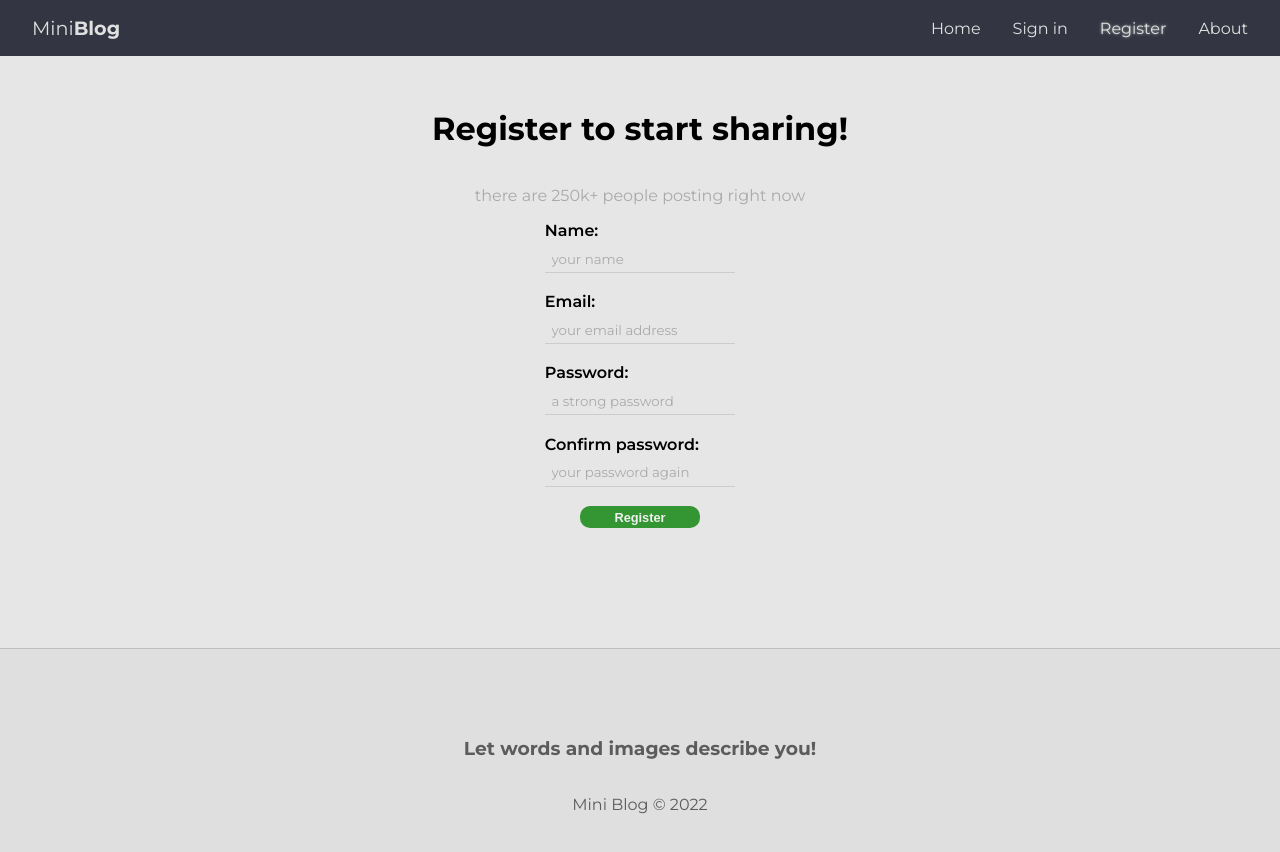
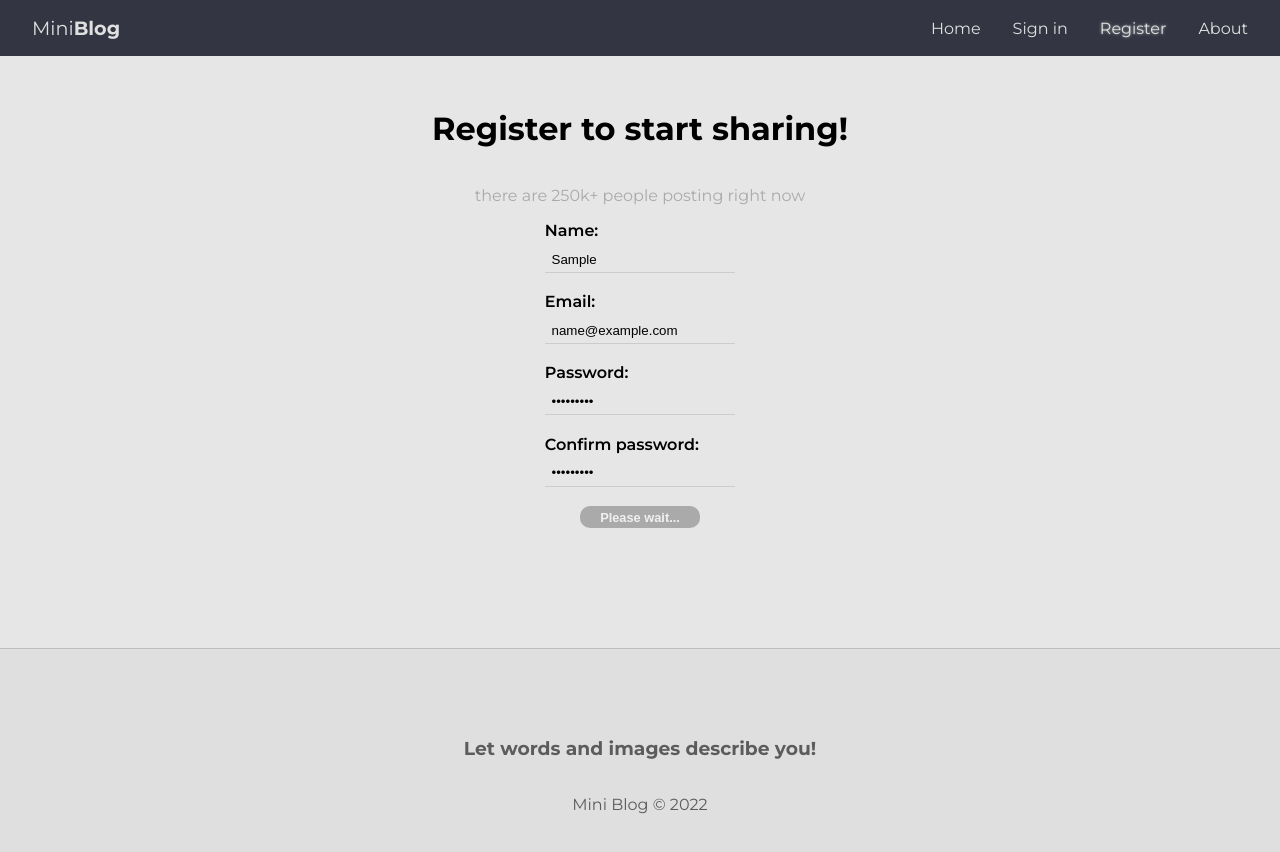
Before and after one commit to AlexisCesar/react-miniblog, a React (Create React App) app: page /register in a window 1280 px wide. Both pictures are taken after typing "Sample", "name@example.com", "Sample123", "Sample123" into the empty fields and a click on the button "Register". Shown: the top 852 px of the page. Built offline with nearby package versions, Linux system fonts and the light colour scheme; no server answers; a web font is replaced by a local one.

Commit message:
Added user register

```diff
--- a/src/firebase/config.js
+++ b/src/firebase/config.js
@@ -1,5 +1,5 @@
 import { initializeApp } from "firebase/app";
-import { getFireStore } from "firebase/firestore";
+import { getFirestore } from "firebase/firestore";
 
 const firebaseConfig = {
   apiKey: process.env.REACT_APP_API_KEY,
@@ -12,6 +12,6 @@ const firebaseConfig = {
 
 const app = initializeApp(firebaseConfig);
 
-const db = getFireStore(app);
+const db = getFirestore(app);
 
 export { db };
--- /dev/null
+++ b/src/hooks/useAuthentication.js
@@ -0,0 +1,63 @@
+import { db } from '../firebase/config';
+
+import { getAuth, createUserWithEmailAndPassword, signInWithEmailAndPassword, updateProfile, signOut } from 'firebase/auth';
+
+import { useState, useEffect } from 'react';
+
+export const useAuthentication = () => {
+    const [error, setError] = useState(null);
+    const [loading, setLoading] = useState(null);
+
+    // Cleanup
+    // Deal with memory leak
+    const [cancelled, setCancelled] = useState(false);
+
+    const auth = getAuth();
+
+    function checkIfIsCancelled() {
+        if (cancelled) {
+            return;
+        }
+    }
+
+    const createUser = async (data) => {
+        checkIfIsCancelled();
+
+        setLoading(true);
+        setError(null);
+
+        try {
+
+            const { user } = await createUserWithEmailAndPassword(auth, data.email, data.password);
+
+            await updateProfile(user, { displayName: data.displayName });
+
+            setLoading(false);
+
+            return user;
+
+        } catch (error) {
+            let systemErrorMessage;
+
+            if(error.message.includes("Password")) {
+                systemErrorMessage = "Password must contains 6 or more characters.";
+            } else if (error.message.includes("email-already")) {
+                systemErrorMessage = "E-mail already in use.";
+            } else {
+                systemErrorMessage = "Something went wrong, please try again later."
+            }
+
+            setError(systemErrorMessage);
+
+            setLoading(false);
+        }
+
+    };
+
+    useEffect(() => {
+        return () => setCancelled(true);
+    }, []);
+
+    return { auth, createUser, error, loading };
+
+};
--- a/src/pages/Register/Register.js
+++ b/src/pages/Register/Register.js
@@ -1,6 +1,7 @@
 import styles from './Register.module.css';
 
 import { useState, useEffect } from 'react';
+import { useAuthentication } from '../../hooks/useAuthentication';
 
 const Register = () => {
 
@@ -10,7 +11,9 @@ const Register = () => {
   const [confirmPassword, setConfirmPassword] = useState("");
   const [error, setError] = useState("");
 
-  const handleSubmit = (e) => {
+  const { createUser, error: authError, loading } = useAuthentication();
+
+  const handleSubmit = async (e) => {
     e.preventDefault();
 
     setError("");
@@ -26,11 +29,19 @@ const Register = () => {
       return;
     }
 
+    const res = await createUser(user);
+
     setDisplayName("");
     setEmail("");
     setPassword("");
     setConfirmPassword("");
-  }
+  };
+
+  useEffect(() => {
+    if(authError) {
+      setError(authError);
+    }
+  }, [authError]);
 
   return (
     <>
@@ -86,7 +97,8 @@ const Register = () => {
             value={confirmPassword}
             onChange={(e) => setConfirmPassword(e.target.value)} />
         </label>
-        <button className='btn'>Register</button>
+        {!loading && <button className='btn'>Register</button>}
+        {loading && <button className='btn' disabled>Please wait...</button>}
       </form>
     </>
   )
```
